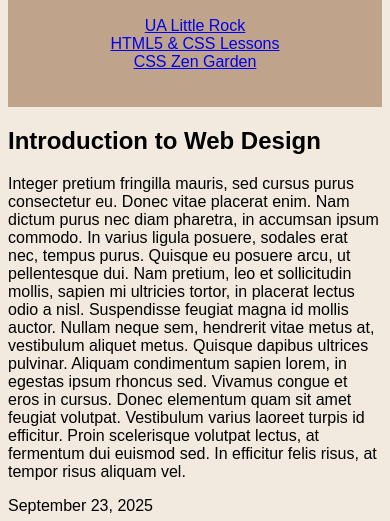
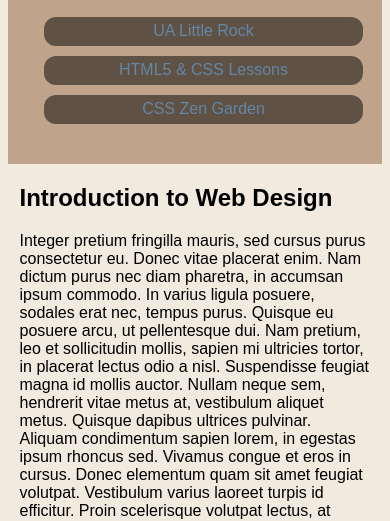
Before and after one commit to hgluong221205/ifsc-1310, a plain HTML site: page css-demo/index.html in a window 390 px wide. Shown: the part 258-779 px from the top of the page. Drawn offline with Linux system fonts and the light colour scheme.

Commit message:
Oct 2 Class Note

```diff
--- a/css-demo/assets/css/style.css
+++ b/css-demo/assets/css/style.css
@@ -11,6 +11,27 @@ body{
     background-color: #F2EADF;
     font-family: sans-serif;
 }
+
+
+/* -------------- Utility Classes ----------------- */
+.container{
+  width:80vw;
+  max-width: 960px;
+  margin: 20px auto;
+
+}
+
+
+
+
+
+/* -------------- Responsive Images ----------------- */
+img{
+  max-width: 100%;
+}
+
+
+
 /*----------------- Gobal Styles ------------------*/
 h1{
   font-family: "press Start 2p", sans-serif;
@@ -36,13 +57,58 @@ header.primary h1{
 header.primary h1 a{
   color: #ffffff;
   text-decoration: none;
-  letter-spacing: ;
+  word-spacing:1px;
 }
 
-header.primary ul{
+header.primary nav ul{
 
   padding: 0;
+  display: flex;
+  flex-direction: row;
+  justify-content: space-evenly;
+  margin: 16px;
+
 }
 header.primary ul li{
   list-style-type: none;
 }
+header.primary nav ul a{
+color: #6387A6;
+background-color: #091626;
+padding:5.5px;
+border-radius: 12px;
+text-decoration: none;
+/*opacity:0.5; Not a right solution because it transparent all the element in this link*/
+background-color: rgba(0,0, 0, .5);
+transition: .9s;
+}
+
+header.primary nav a:hover{
+  background-color: rgba(0,0, 0, 8);
+}
+
+
+
+
+
+
+
+
+
+/* Media Queries */
+@media screen and (max-width:600px){
+header.primary nav ul{
+  flex-direction: column;
+ gap: 10px;
+}
+header.primary nav ul a{
+  display: block;
+}
+.container{
+  width:90vw;
+  margin: 20px auto;
+
+}
+
+
+}
--- a/css-demo/index.html
+++ b/css-demo/index.html
@@ -14,7 +14,7 @@
   <header role="banner" class="primary">
     <h1><a href="index.html">Building the Modern Web</a></h1>
     <h2>HTML5, CSS, JavaScript Fundamentals</h2>
-    <nav role="navigation">
+    <nav role="navigation" class="container">
       <ul>
         <li><a href="https://ualr.edu/">UA Little Rock</a></li>
         <li><a href="http://learn.shayhowe.com/html-css/getting-to-know-html/">HTML5 & CSS Lessons</a></li>
```
Also changed, not shown: assets/img/Screenshot 2025-10-02 at 9.32.44 AM.png (added).
